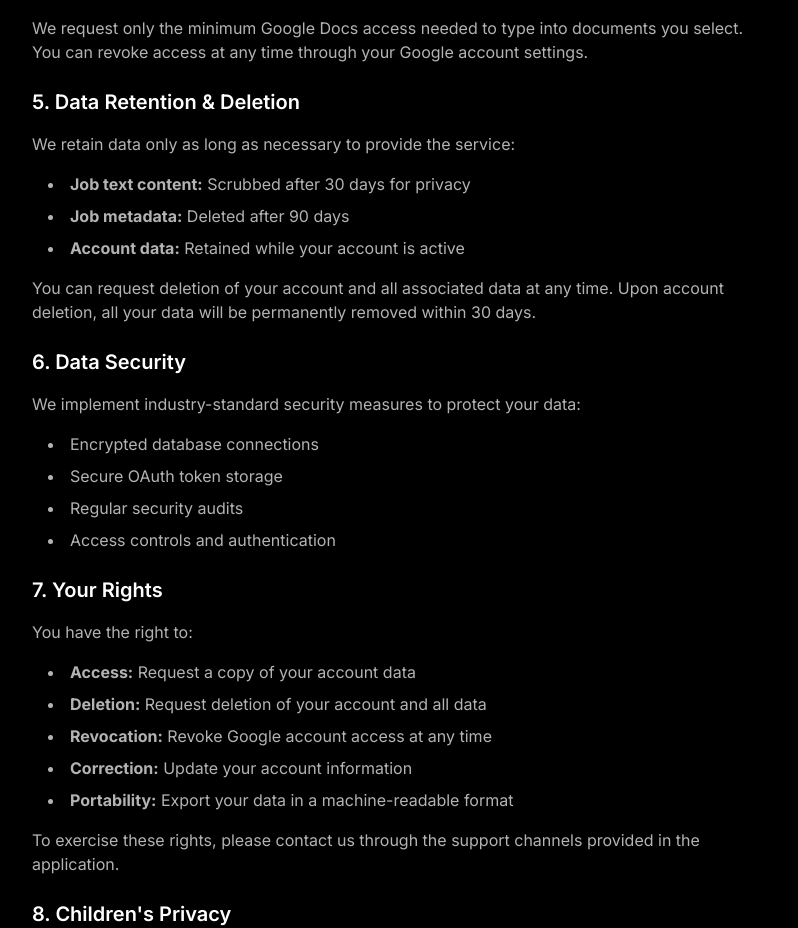
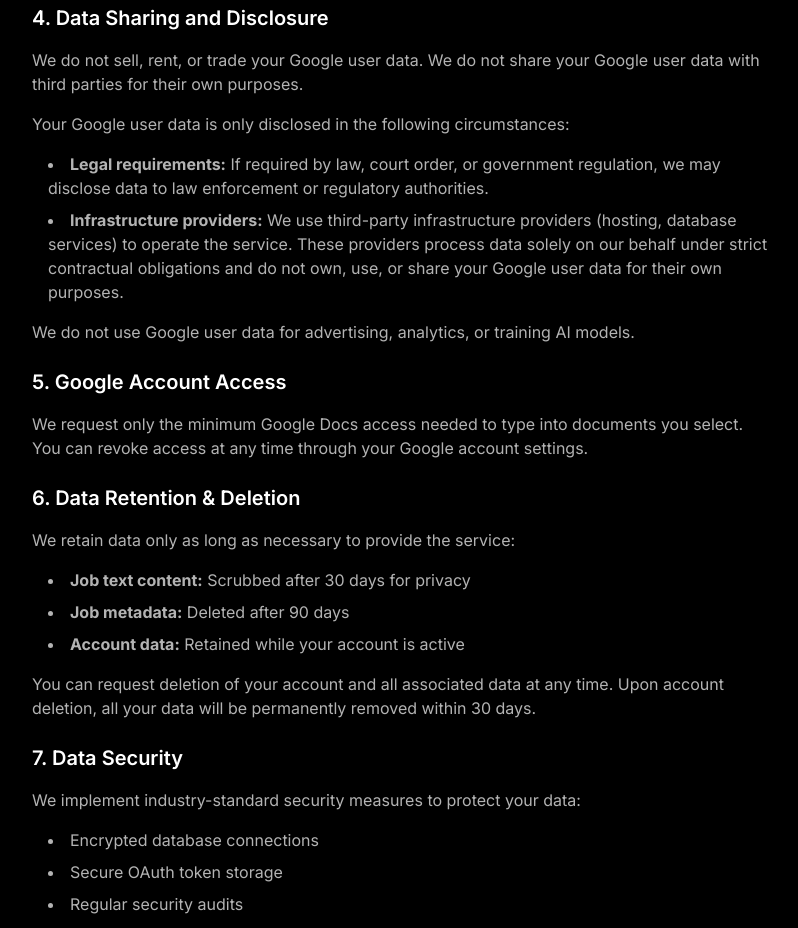
Before and after one commit to Focus072/assistive-typing-app, a Next.js app: page /privacy in a window 1280 px wide. Shown: the part 819-1747 px from the top of the page, without its empty margins (240-1038 px from the left). Built offline with nearby package versions, Linux system fonts and the light colour scheme; no server answers.

Commit message:
fix: add data sharing disclosure section to meet Google OAuth requirements

```diff
--- a/app/privacy/page.tsx
+++ b/app/privacy/page.tsx
@@ -53,17 +53,34 @@
               <li>Authenticate you with Google</li>
               <li>Type text into the documents you select</li>
               <li>Track job progress and status</li>
+              <li>We do not share your Google user data with third parties.</li>
             </ul>
           </section>
           <section className="space-y-4">
-            <h2 className="text-xl font-semibold text-white">4. Google Account Access</h2>
+            <h2 className="text-xl font-semibold text-white">4. Data Sharing and Disclosure</h2>
+            <p>
+              We do not sell, rent, or trade your Google user data. We do not share your Google user data with third parties for their own purposes.
+            </p>
+            <p>
+              Your Google user data is only disclosed in the following circumstances:
+            </p>
+            <ul className="list-disc list-inside space-y-2 ml-4">
+              <li><strong>Legal requirements:</strong> If required by law, court order, or government regulation, we may disclose data to law enforcement or regulatory authorities.</li>
+              <li><strong>Infrastructure providers:</strong> We use third-party infrastructure providers (hosting, database services) to operate the service. These providers process data solely on our behalf under strict contractual obligations and do not own, use, or share your Google user data for their own purposes.</li>
+            </ul>
+            <p className="mt-2">
+              We do not use Google user data for advertising, analytics, or training AI models.
+            </p>
+          </section>
+          <section className="space-y-4">
+            <h2 className="text-xl font-semibold text-white">5. Google Account Access</h2>
             <p>
               We request only the minimum Google Docs access needed to type into documents you select.
               You can revoke access at any time through your Google account settings.
             </p>
           </section>
           <section className="space-y-4">
-            <h2 className="text-xl font-semibold text-white">5. Data Retention & Deletion</h2>
+            <h2 className="text-xl font-semibold text-white">6. Data Retention & Deletion</h2>
             <p>
               We retain data only as long as necessary to provide the service:
             </p>
@@ -78,7 +95,7 @@
             </p>
           </section>
           <section className="space-y-4">
-            <h2 className="text-xl font-semibold text-white">6. Data Security</h2>
+            <h2 className="text-xl font-semibold text-white">7. Data Security</h2>
             <p>
               We implement industry-standard security measures to protect your data:
             </p>
@@ -90,7 +107,7 @@
             </ul>
           </section>
           <section className="space-y-4">
-            <h2 className="text-xl font-semibold text-white">7. Your Rights</h2>
+            <h2 className="text-xl font-semibold text-white">8. Your Rights</h2>
             <p>
               You have the right to:
             </p>
@@ -106,7 +123,7 @@
             </p>
           </section>
           <section className="space-y-4">
-            <h2 className="text-xl font-semibold text-white">8. Children&apos;s Privacy</h2>
+            <h2 className="text-xl font-semibold text-white">9. Children&apos;s Privacy</h2>
             <p>
               typingisboring is not intended for users under the age of 13. We do not knowingly collect personal
               information from children under 13. If you believe we have collected information from a child under 13,
@@ -114,7 +131,7 @@
             </p>
           </section>
           <section className="space-y-4">
-            <h2 className="text-xl font-semibold text-white">9. Changes to This Policy</h2>
+            <h2 className="text-xl font-semibold text-white">10. Changes to This Policy</h2>
             <p>
               We may update this Privacy Policy from time to time. We will notify you of any material changes by
               posting the new policy on this page and updating the &quot;Last updated&quot; date.
```
